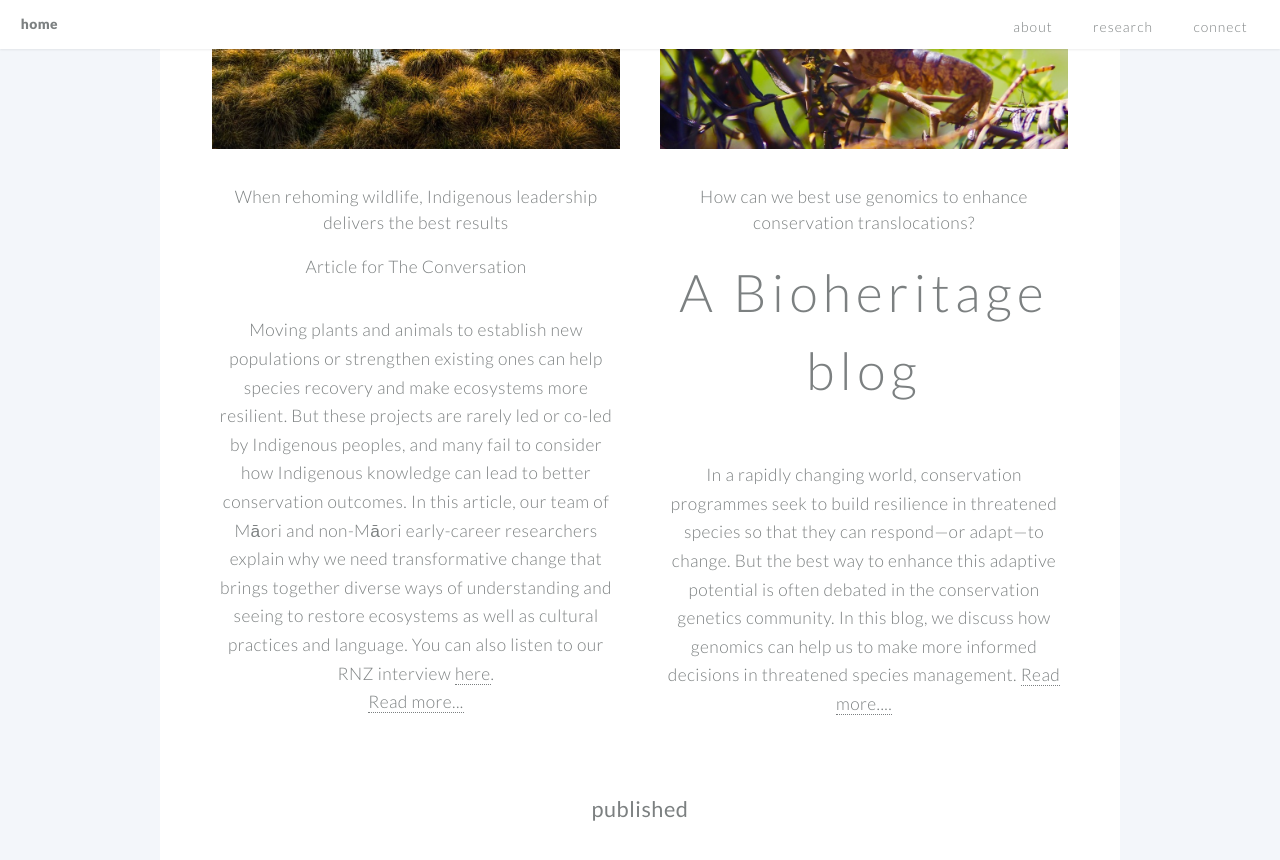
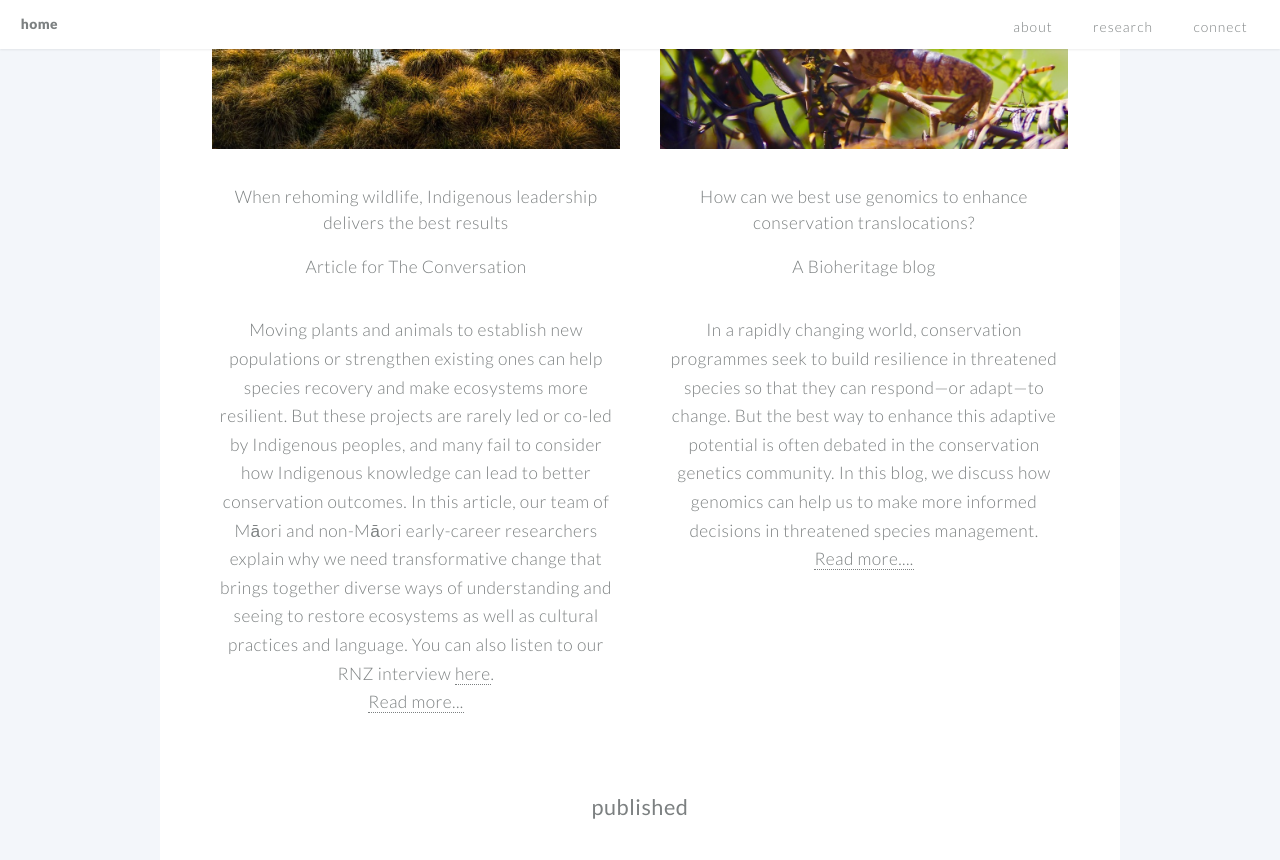
Before and after one commit to aislingrayne/aislingrayne.github.io, a Jekyll site: the page built from index.md, in a window 1280 px wide and 900 px high, scrolled down 2430 px. Shown: the top 860 px of the window. Built offline with Jekyll 4.4.1, drawn with Linux system fonts in a browser that asks for light colours.

```diff
--- a/_includes/bioheritage.html
+++ b/_includes/bioheritage.html
@@ -1,3 +1,4 @@
 <h1><a href="https://bioheritage.nz/how-can-we-best-use-genomics-to-enhance-conservation-translocations/?fbclid=IwAR0ZwHmsGsX0cC0_5YRCsf4w3mHs10GFhWm6dfDVe-o7ZM2IngE1Xf2Mrrw">How can we best use genomics to enhance conservation translocations?</a></h1>
-<h2>A Bioheritage blog</h2>
-<p>In a rapidly changing world, conservation programmes seek to build resilience in threatened species so that they can respond—or adapt—to change. But the best way to enhance this adaptive potential is often debated in the conservation genetics community. In this blog, we discuss how genomics can help us to make more informed decisions in threatened species management. <a href="https://bioheritage.nz/how-can-we-best-use-genomics-to-enhance-conservation-translocations/?fbclid=IwAR0ZwHmsGsX0cC0_5YRCsf4w3mHs10GFhWm6dfDVe-o7ZM2IngE1Xf2Mrrw">Read more....</a> </p>
+<p>A Bioheritage blog</p>
+<p>In a rapidly changing world, conservation programmes seek to build resilience in threatened species so that they can respond—or adapt—to change. But the best way to enhance this adaptive potential is often debated in the conservation genetics community. In this blog, we discuss how genomics can help us to make more informed decisions in threatened species management. <a href="https://bioheritage.nz/how-can-we-best-use-genomics-to-enhance-conservation-translocations/?fbclid=IwAR0ZwHmsGsX0cC0_5YRCsf4w3mHs10GFhWm6dfDVe-o7ZM2IngE1Xf2Mrrw">
+  <br>Read more....</a> </p>
```
